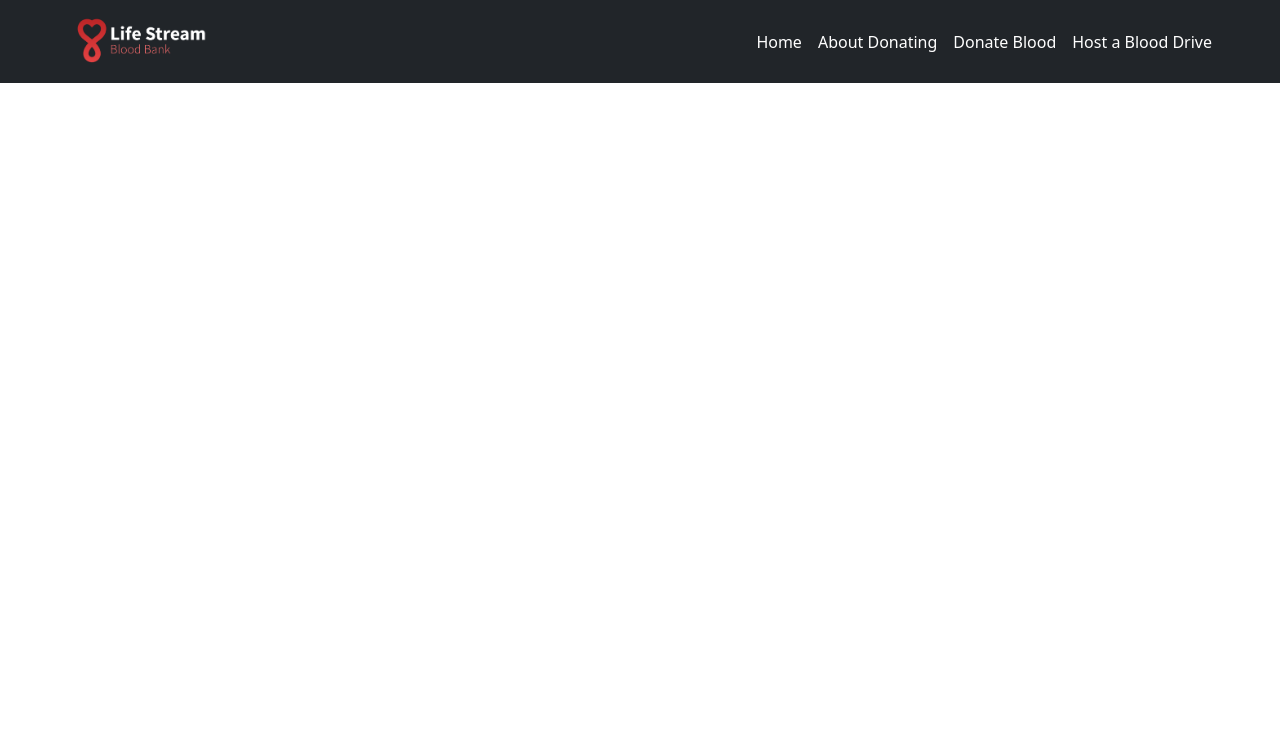
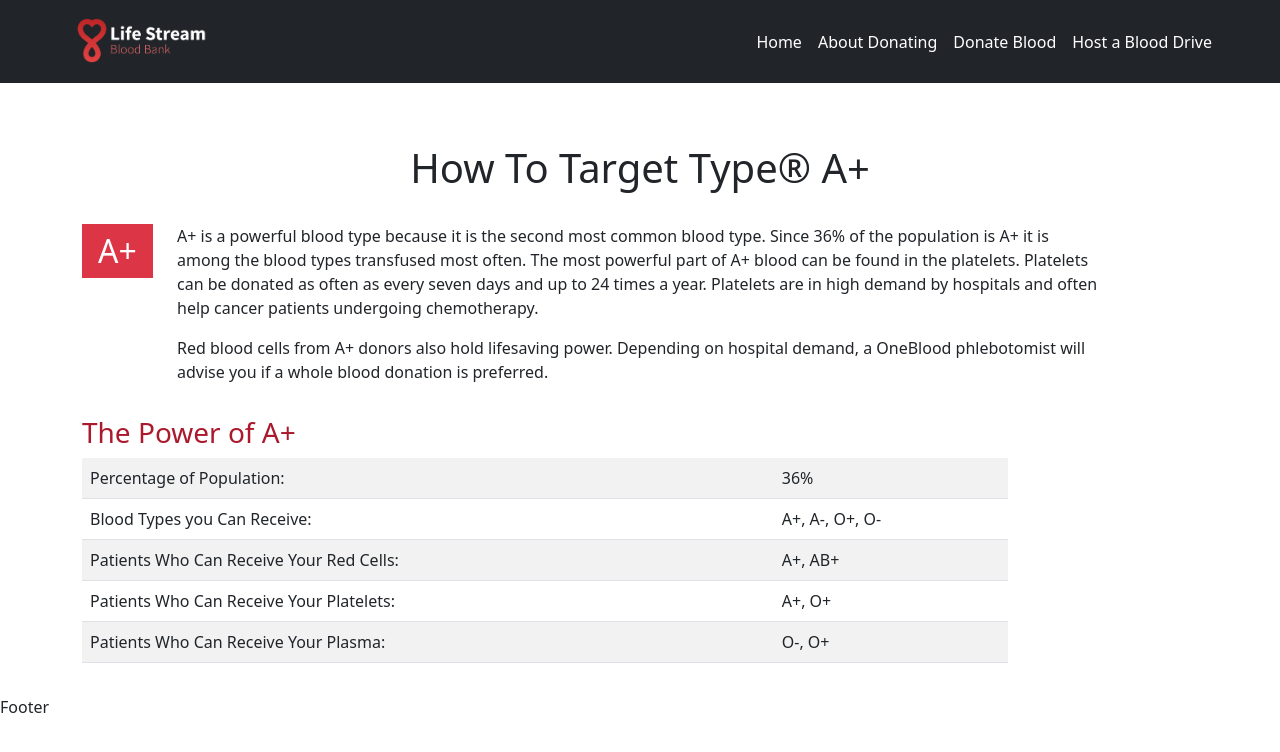
Before and after one commit to hagerMhmd/BloodBank, a React (Create React App) app: page /apositive in a window 1280 px wide. Before the commit this address had no page. Shown: the top 752 px of the page. Built offline with nearby package versions, Linux system fonts and the light colour scheme.

Commit message:
created O, A , B types details components

```diff
--- a/src/App.js
+++ b/src/App.js
@@ -2,14 +2,18 @@
 import { Route, Routes } from 'react-router-dom';
 import './App.css';
 import About from './Components/About/About';
+import Anegative from './Components/Anegative/Anegative';
+import Apositive from './Components/Apositive/Apositive';
 import BloodInfo from './Components/BloodInfo/BloodInfo';
 import BloodType from './Components/BloodType/BloodType';
+import Bnegative from './Components/Bnegative/Bnegative';
 import DonateNow from './Components/DonateNow/DonateNow';
 import Footer from './Components/Footer/Footer';
 import Home from './Components/Home/Home';
 import LastesNews from './Components/LastesNews/LastesNews';
 import NavBar from './Components/NavBar/NavBar';
 import Onegative from './Components/Onegative/Onegative';
+import Opositive from './Components/Opositive/Opositive';
 import SupportUs from './Components/SupportUs/SupportUs';
 import Testimonials from './Components/Testimonials/Testimonials';
 
@@ -26,6 +30,10 @@ function App() {
       <Route path='/bloodInfo' element={<BloodInfo/>} />
       <Route path='/bloodtype' element={<BloodType/>} />
       <Route path='/onegative' element={<Onegative/>} />
+      <Route path='/opositive' element={ <Opositive/> } />
+      <Route path='/anegative' element={ <Anegative/> } />
+      <Route path='/apositive' element={ <Apositive/> } />
+      <Route path='/bnegative' element={ <Bnegative/> } />
       <Route path='/donatenow' element={<DonateNow/>} />
       <Route path='*' element={<h1>404</h1>} />
     </Routes>
--- /dev/null
+++ b/src/Components/Anegative/Anegative.jsx
@@ -0,0 +1,17 @@
+import React from 'react'
+import TypeDetails from '../TypesDetails/TypesDetails.jsx'
+
+export default function Anegative() {
+    return <>
+        <TypeDetails
+            type='A-'
+            info='A- blood is rare and powerful. Only 6% of the population has A- blood. Every two seconds someone needs blood. The need is so constant that donated blood is often transfused within three days of your donation.'
+            info2='The most powerful part of A- blood can be found in the red blood cells. To maximize your true lifesaving power, A- donors are strongly encouraged to donate double red blood cells or whole blood.'
+            Percentage='6%'
+            BloodTypes='A-, O-'
+            RedCells='Anyone'
+            Platelets='O-, O+'
+            Plasma='O-, O+'
+        />
+    </>
+}
--- /dev/null
+++ b/src/Components/Apositive/Apositive.jsx
@@ -0,0 +1,17 @@
+import React from 'react'
+import TypeDetails from '../TypesDetails/TypesDetails.jsx'
+
+export default function Apositive() {
+    return <>
+        <TypeDetails
+            type='A+'
+            info='A+ is a powerful blood type because it is the second most common blood type. Since 36% of the population is A+ it is among the blood types transfused most often. The most powerful part of A+ blood can be found in the platelets. Platelets can be donated as often as every seven days and up to 24 times a year. Platelets are in high demand by hospitals and often help cancer patients undergoing chemotherapy.'
+            info2='Red blood cells from A+ donors also hold lifesaving power. Depending on hospital demand, a OneBlood phlebotomist will advise you if a whole blood donation is preferred.'
+            Percentage='36%'
+            BloodTypes='A+, A-, O+, O-'
+            RedCells='A+, AB+'
+            Platelets='A+, O+'
+            Plasma='O-, O+'
+        />
+    </>
+}
--- /dev/null
+++ b/src/Components/Bnegative/Bnegative.jsx
@@ -0,0 +1,17 @@
+import React from 'react'
+import TypeDetails from '../TypesDetails/TypesDetails.jsx'
+
+export default function Bnegative() {
+    return <>
+        <TypeDetails
+            type='B-'
+            info='B- blood is rare and powerful. Only 2% of the population has B- blood. Every two seconds, someone needs blood. The need is so constant that donated blood is often transfused within three days of your donation.'
+            info2='The most powerful part of B- blood can be found in the red blood cells. To maximize your true lifesaving power, all B- donors are strongly encouraged to donate double red blood cells or whole blood.'
+            Percentage='2%'
+            BloodTypes='B-, O-'
+            RedCells='B-, B+ AB-, AB+'
+            Platelets='B-, B+, O-, O+'
+            Plasma='B-, B+, O-, O+'
+        />
+    </>
+}
--- a/src/Components/Onegative/Onegative.jsx
+++ b/src/Components/Onegative/Onegative.jsx
@@ -1,89 +1,31 @@
-// import React from 'react'
-
-// export default function Onegative() {
-//   return <>
-//     <section id='typeOpositive' className='py-5'>
-//       <div className="container py-5">
-//         <h1 className='text-center pt-5'>How To Target Type® O-</h1>
-//         <div className="row pt-4">
-//           <div className="col-md-1">
-//             <h2 className='p-2 bg-danger text-white text-center'>O-</h2>
-//           </div>
-//           <div className="col-md-10">
-//             <p>O- has an amazing power to save anyone in need of a blood transfusion. Donors with this powerful blood type are called the universal donor because their red blood cells can be transfused into any patient, regardless of the recipient’s blood type. Only 7% of the population has O- blood, yet it is the blood type in the highest demand. </p>
-//             <p>When seconds count, emergency room doctors often do not have time to determine the blood type of the patient and will depend on O- blood to help save the person’s life. O- blood is also vital for premature babies and cancer patients.</p>
-//           </div>
-//           <div className="col-md-10">
-//             <h3 className='h2Color py-3'>Quick Facts</h3>
-//             <ul>
-//               <li>Only 7% of the population has O- blood, yet it is the blood type in the highest demand.</li>
-//               <li>When seconds count emergency room doctors often do not have time to determine the blood type of the patient and will depend on O- blood to help save the person’s life.</li>
-//               <li>O- blood is the preferred blood type for people with under-developed immune systems, including premature babies and cancer patients.</li>
-//               <li>O- Donors are encouraged to target the power of their blood type by donating double red blood cells or platelets.</li>
-//             </ul>
-//             <h3 className='h2Color py-3'>The Power of O-</h3>
-//             <table class="table table-striped table-hover">
-//               <tbody>
-//                 <tr>
-//                   <td>Percentage of Population:</td>
-//                   <td></td>
-//                   <td>7%</td>
-//                 </tr>
-//                 <tr>
-//                   <td>Blood Types you Can Receive:</td>
-//                   <td></td>
-//                   <td>O-</td>
-//                 </tr>
-//                 <tr>
-//                   <td>Patients Who Can Receive Your Red Cells:</td>
-//                   <td></td>
-//                   <td>Anyone</td>
-//                 </tr>
-//                 <tr>
-//                   <td>Patients Who Can Receive Your Platelets:</td>
-//                   <td></td>
-//                   <td>O-, O+</td>
-//                 </tr>
-//                 <tr>
-//                   <td>Patients Who Can Receive Your Plasma:</td>
-//                   <td></td>
-//                   <td> O-, O+</td>
-//                 </tr>
-//               </tbody>
-//             </table>
-//           </div>
-//         </div>
-//       </div>
-//     </section>
-//   </>
-// }
-
 import React from 'react'
 import TypeDetails from '../TypesDetails/TypesDetails.jsx'
+
 export default function Onegative() {
+  return <>
+    <div className="container">
+      <TypeDetails
+        type='O-'
+        info='O- has an amazing power to save anyone in need of a blood transfusion. Donors with this powerful blood type are called the universal donor because their red blood cells can be transfused into any patient, regardless of the recipient’s blood type. Only 7% of the population has O- blood, yet it is the blood type in the highest demand. '
+        info2='When seconds count, emergency room doctors often do not have time to determine the blood type of the patient and will depend on O- blood to help save the person’s life. O- blood is also vital for premature babies and cancer patients.'
+        Percentage='7%'
+        BloodTypes='O-'
+        RedCells='Anyone'
+        Platelets='O-, O+'
+        Plasma='O-, O+'
+      />
+      <div className="row">
+        <div className="col-md-10">
+          <h3 className='h2Color ps-1 pb-3'>Quick Facts</h3>
+          <ul>
+            <li>Only 7% of the population has O- blood, yet it is the blood type in the highest demand.</li>
+            <li>When seconds count emergency room doctors often do not have time to determine the blood type of the patient and will depend on O- blood to help save the person’s life.</li>
+            <li>O- blood is the preferred blood type for people with under-developed immune systems, including premature babies and cancer patients.</li>
+            <li>O- Donors are encouraged to target the power of their blood type by donating double red blood cells or platelets.</li>
+          </ul>
+        </div>
+      </div>
+    </div>
 
-  return <>
-    <TypeDetails
-      title='How To Target Type® O-'
-      type='O-'
-      info='O- has an amazing power to save anyone in need of a blood transfusion. Donors with this powerful blood type are called the universal donor because their red blood cells can be transfused into any patient, regardless of the recipient’s blood type. Only 7% of the population has O- blood, yet it is the blood type in the highest demand. '
-      info2='When seconds count, emergency room doctors often do not have time to determine the blood type of the patient and will depend on O- blood to help save the person’s life. O- blood is also vital for premature babies and cancer patients.'
-      liTitle='Quick Facts'
-      li0='Only 7% of the population has O- blood, yet it is the blood type in the highest demand.'
-      li1='When seconds count emergency room doctors often do not have time to determine the blood type of the patient and will depend on O- blood to help save the person’s life.'
-      li2='O- blood is the preferred blood type for people with under-developed immune systems, including premature babies and cancer patients.'
-      li3='O- Donors are encouraged to target the power of their blood type by donating double red blood cells or platelets.'
-      tableTitle='The Power of O-'
-      td0right='Percentage of Population:'
-      td0left='7%'
-      td1right='Blood Types you Can Receive:'
-      td1left='O-'
-      td2right='Patients Who Can Receive Your Red Cells:'
-      td2left='Anyone'
-      td3right='Patients Who Can Receive Your Platelets:'
-      td3left='O-, O+'
-      td4right='Patients Who Can Receive Your Plasma:'
-      td4left='O-, O+'
-    />
   </>
 }
--- /dev/null
+++ b/src/Components/Opositive/Opositive.jsx
@@ -0,0 +1,17 @@
+import React from 'react'
+import TypeDetails from '../TypesDetails/TypesDetails.jsx'
+
+export default function Opositive() {
+    return <>
+        <TypeDetails
+            type='O+'
+            info='O+ is the most common blood type and that is what makes it so powerful. 37% of the population has O+ blood. Since more people have O+ blood than any other blood type, it is transfused more often'
+            info2='Having the most popular blood puts O+ donors in a unique situation. Their red blood cells are needed and so too are their platelets. This reality means O+ donors have three different donation options.'
+            Percentage='7%'
+            BloodTypes='O-'
+            RedCells='Anyone'
+            Platelets='O-, O+'
+            Plasma='O-, O+'
+        />
+    </>
+}
--- a/src/Components/TypesDetails/TypesDetails.jsx
+++ b/src/Components/TypesDetails/TypesDetails.jsx
@@ -1,11 +1,11 @@
 /* eslint-disable no-unused-vars */
 import React, { useState } from 'react'
 
-export default function Onegative({ title, type, info, info2, liTitle, li0, li1, li2, li3, tableTitle, td0right, td0left, td1right, td1left, td2right, td2left, td3right, td3left , td4right , td4left}) {
+export default function Onegative({ type, info, info2,  Percentage,  BloodTypes, RedCells, Platelets ,  Plasma}) {
     return <>
-        <section id='typeOpositive' className='py-5'>
-            <div className="container py-5">
-                <h1 className='text-center pt-5'>{title}</h1>
+        <section id='typeOpositive' className='pt-5'>
+            <div className="container pt-5 pb-3">
+                <h1 className='text-center pt-5'>How To Target Type® {type}</h1>
                 <div className="row pt-4">
                     <div className="col-md-1">
                         <h2 className='p-2 bg-danger text-white text-center'>{type}</h2>
@@ -15,40 +15,33 @@ export default function Onegative({ title, type, info, info2, liTitle, li0, li1,
                         <p>{info2}</p>
                     </div>
                     <div className="col-md-10">
-                        <h3 className='h2Color py-3'>{liTitle}</h3>
-                        <ul>
-                            <li>{li0}</li>
-                            <li>{li1}</li>
-                            <li>{li2}</li>
-                            <li>{li3}</li>
-                        </ul>
-                        <h3 className='h2Color py-3'>{tableTitle}</h3>
+                        <h3 className='h2Color pt-3'>The Power of {type}</h3>
                         <table class="table table-striped table-hover">
                             <tbody>
                                 <tr>
-                                    <td>{td0right}</td>
+                                    <td>Percentage of Population:</td>
                                     <td></td>
-                                    <td>{td0left}</td>
+                                    <td>{Percentage}</td>
                                 </tr>
                                 <tr>
-                                    <td>{td1right}</td>
+                                    <td>Blood Types you Can Receive:</td>
                                     <td></td>
-                                    <td>{td1left}</td>
+                                    <td>{BloodTypes}</td>
                                 </tr>
                                 <tr>
-                                    <td>{td2right}</td>
+                                    <td>Patients Who Can Receive Your Red Cells:</td>
                                     <td></td>
-                                    <td>{td2left}</td>
+                                    <td>{RedCells}</td>
                                 </tr>
                                 <tr>
-                                    <td>{td3right}</td>
+                                    <td>Patients Who Can Receive Your Platelets:</td>
                                     <td></td>
-                                    <td>{td3left}</td>
+                                    <td>{Platelets}</td>
                                 </tr>
                                 <tr>
-                                    <td>{td4right}</td>
+                                    <td>Patients Who Can Receive Your Plasma:</td>
                                     <td></td>
-                                    <td>{td4left}</td>
+                                    <td>{Plasma}</td>
                                 </tr>
                             </tbody>
                         </table>
@@ -58,3 +51,11 @@ export default function Onegative({ title, type, info, info2, liTitle, li0, li1,
         </section>
     </>
 }
+// td1right='Blood Types you Can Receive:'
+// td1left='A-, O-'
+// td2right='Patients Who Can Receive Your Red Cells:'
+// td2left='Anyone'
+// td3right='Patients Who Can Receive Your Platelets:'
+// td3left='O-, O+'
+// td4right='Patients Who Can Receive Your Plasma:'
+// td4left='O-, O+'
```
Also changed, not shown: src/Components/BloodType/BloodType.jsx (+4 -4 lines), src/Components/Bpositive/Bpositive.jsx (added, +8 -0 lines).
